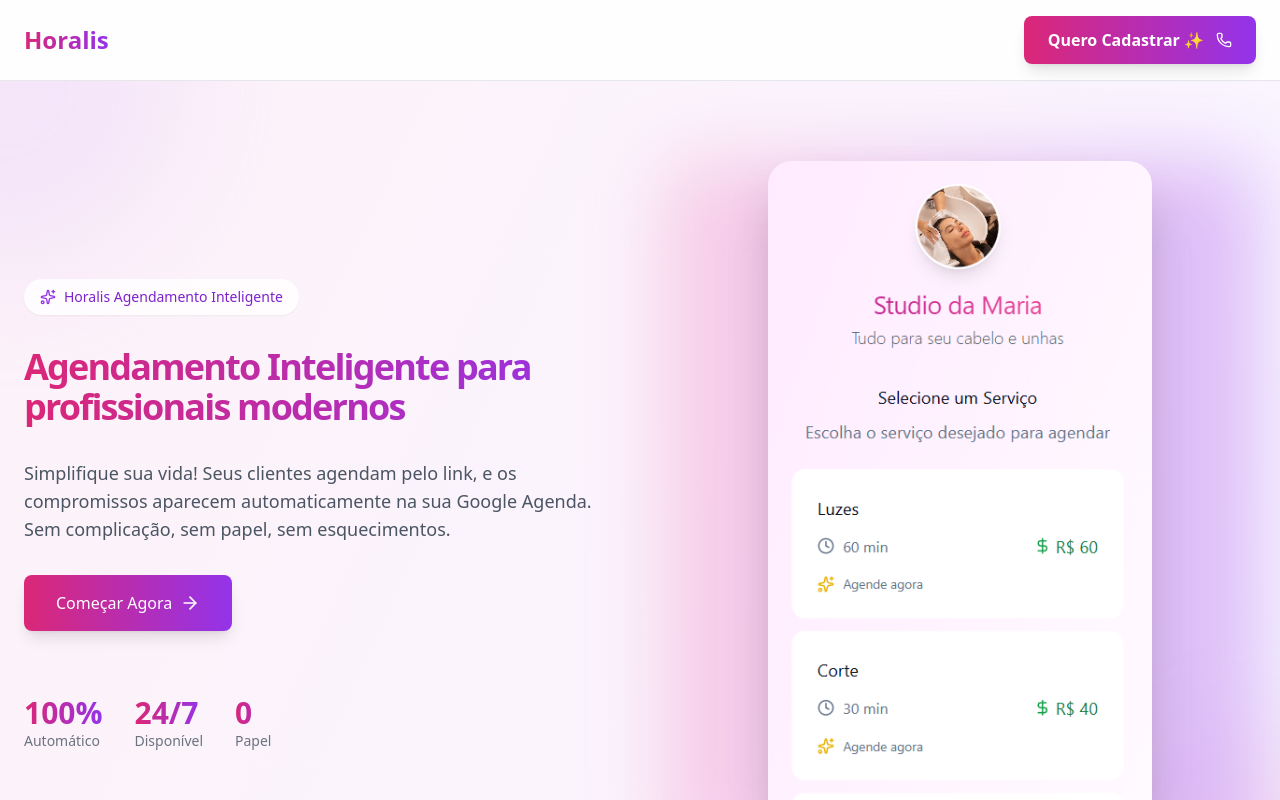
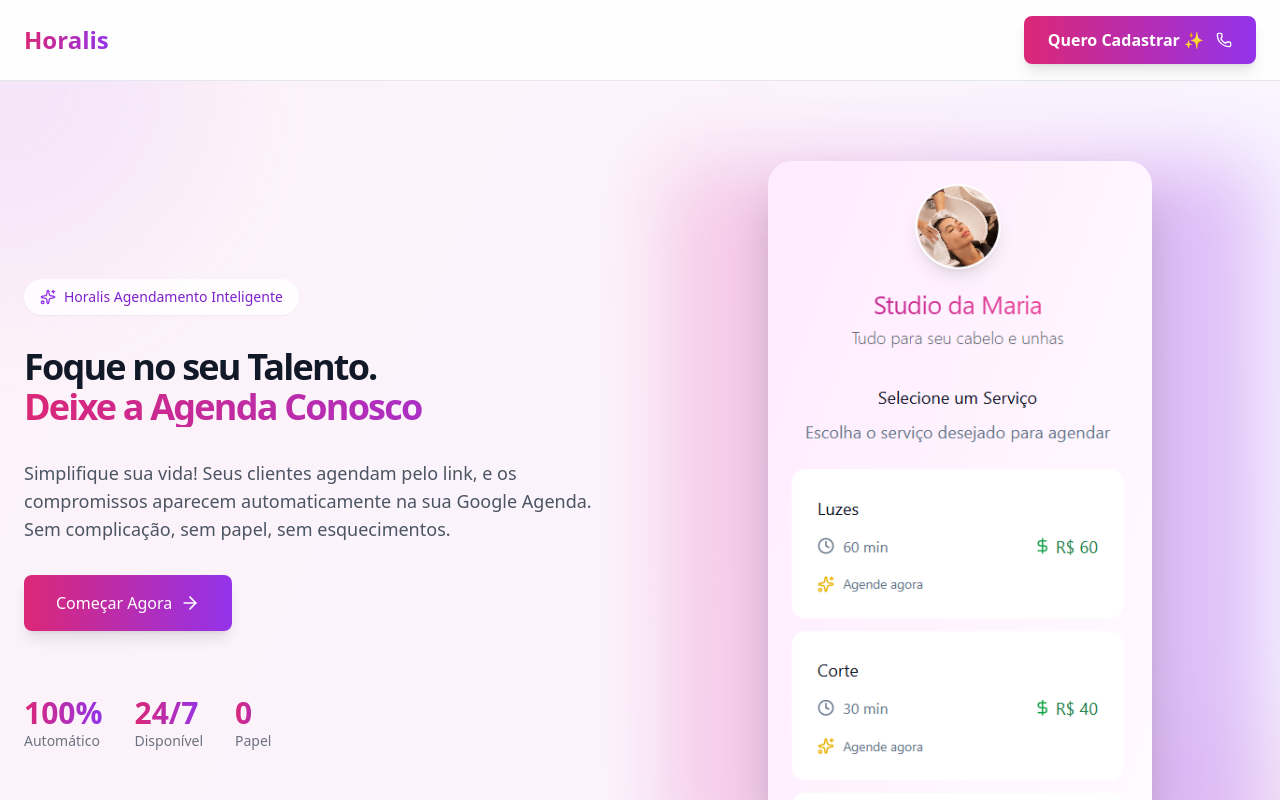
Before and after one commit to Raphahf6/agendador, a React (Vite) app: page / in a window 1280 px wide. Shown: the top 800 px of the page. Built offline with nearby package versions, Linux system fonts and the light colour scheme.

Commit message:
altera titulo hero landing2

```diff
--- a/src/pages/LandingPage.jsx
+++ b/src/pages/LandingPage.jsx
@@ -59,8 +59,8 @@ export function LandingPage({ onGetStarted }) { // A prop onGetStarted não é m
 
               <h1 className="text-3xl sm:text-5xl md:text-4xl font-bold tracking-tighter leading-tight text-gray-900"> {/* Cor de texto padrão */}
 
-                <span className="block bg-gradient-to-r from-pink-600 to-purple-600 bg-clip-text text-transparent">
-                  Agendamento Inteligente para profissionais modernos
+                <span className="block">Foque no seu Talento.</span> <span className="block bg-gradient-to-r from-pink-600 to-purple-600 bg-clip-text text-transparent">
+                  Deixe a Agenda Conosco
                 </span>
               </h1>
 
```
